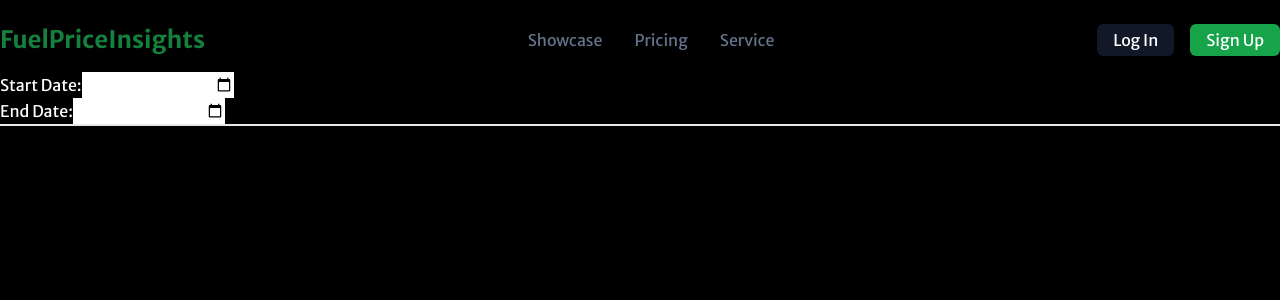
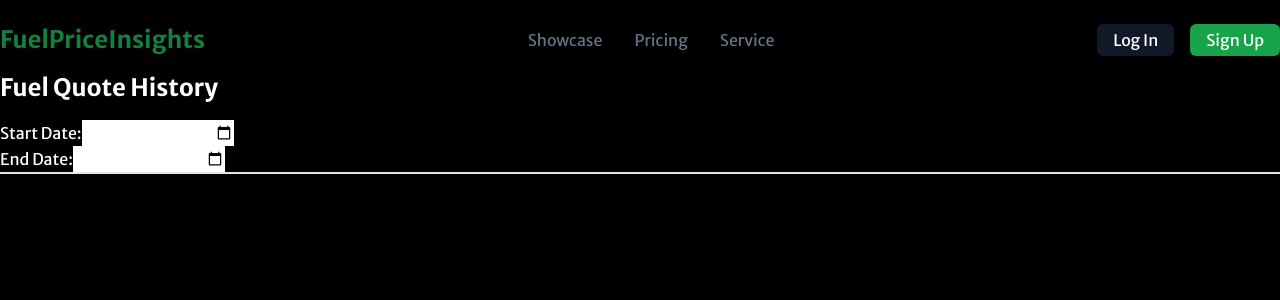
Before and after one commit to caoboyeehaw/fuel-price-insights, a Next.js app: page /history in a window 1280 px wide. Shown: the top 300 px of the page. Built offline with nearby package versions, Linux system fonts and the light colour scheme.

Commit message:
Update history.tsx

```diff
--- a/src/pages/history.tsx
+++ b/src/pages/history.tsx
@@ -17,6 +17,7 @@
     <div className="flex flex-col min-h-screen py-6 ">
       <Navbar />
       <div className="mt-4 border-b-2 border-gray-200">
+        <h1 className="text-2xl font-bold mb-4">Fuel Quote History</h1>
         <div>
           <label htmlFor="start-date">Start Date:</label>
           <input type="date" id="start-date" value={startDate} onChange={handleStartDateChange} />
```
